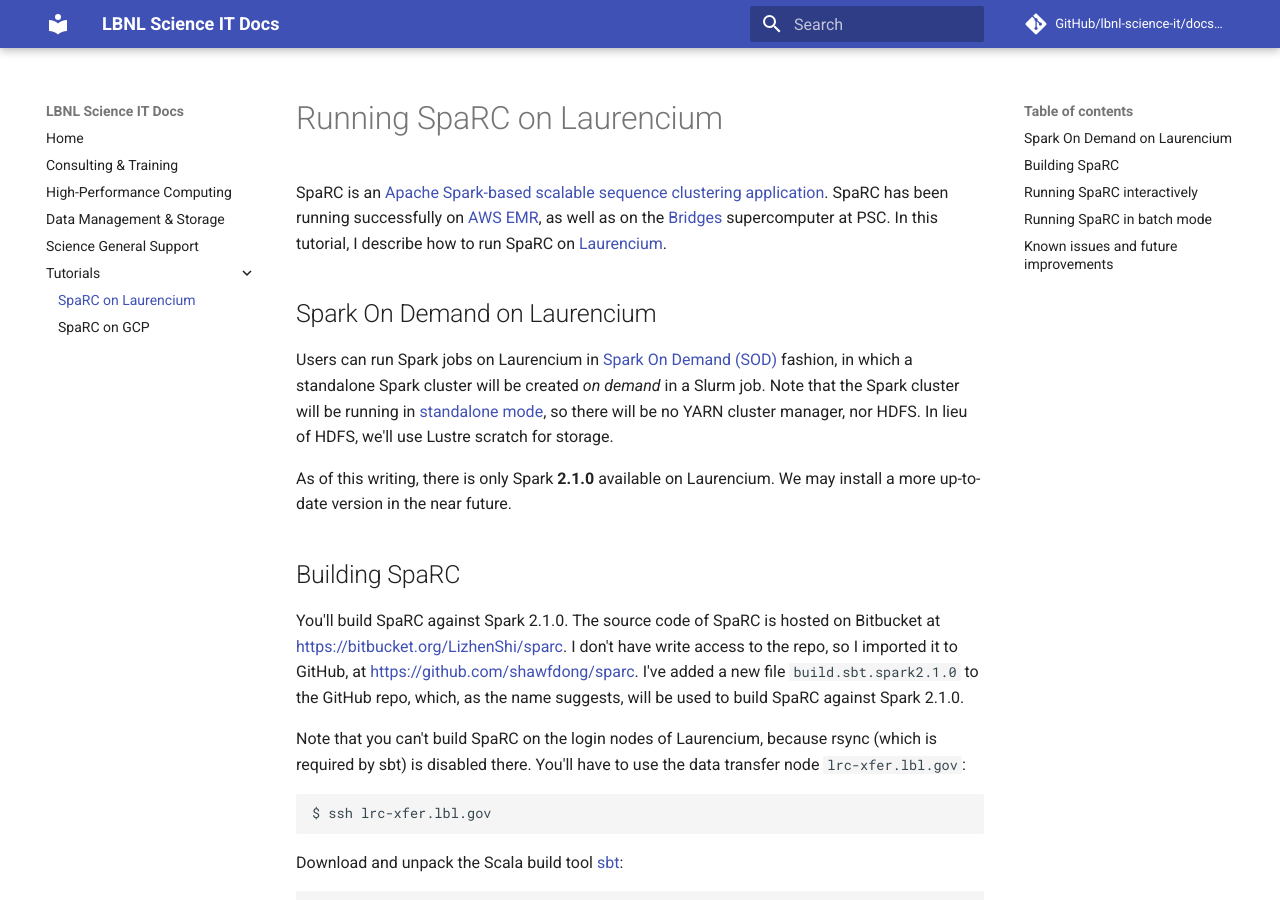
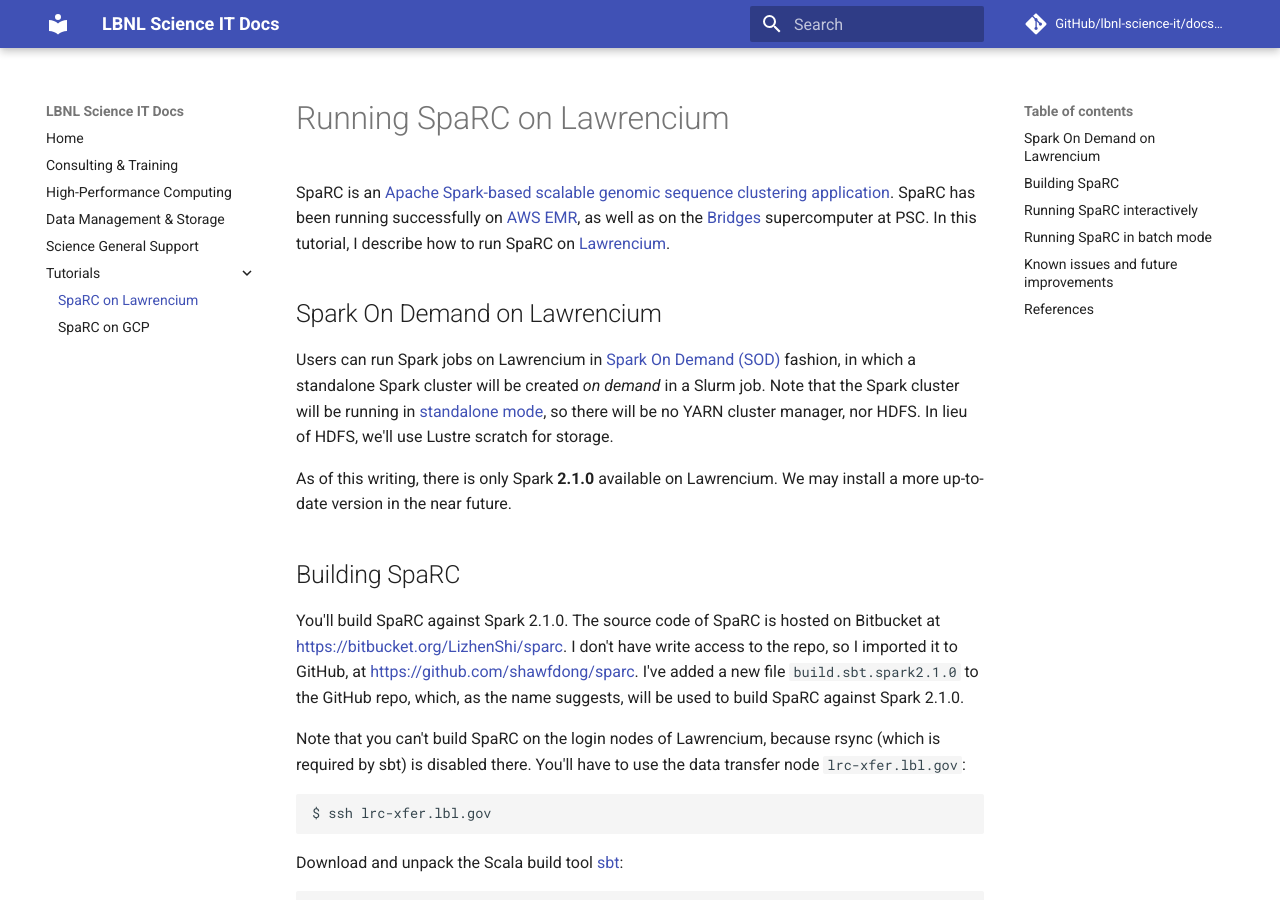
Before and after one commit to lbnl-science-it/docs-source, an MkDocs documentation site: the page built from docs/sparc_on_lawrencium.md, in a window 1280 px wide and 900 px high. Built offline with MkDocs 1.6.1 and Material for MkDocs 9.7.7, drawn with Linux system fonts in a browser that asks for light colours; comment, search, counter and statistics services are not loaded; some of the changed text lies outside the part shown.

Commit message:
fixed typo

````diff
--- a/docs/sparc_on_laurencium.md
+++ b/docs/sparc_on_lawrencium.md
@@ -1,18 +1,18 @@
-# Running SpaRC on Laurencium
+# Running SpaRC on Lawrencium
 
-SpaRC is an [Apache Spark-based scalable sequence clustering application](https://www.biorxiv.org/content/10.1101/246496v1). SpaRC has been running successfully on [AWS EMR](https://aws.amazon.com/emr/), as well as on the [Bridges](https://www.psc.edu/bridges) supercomputer at PSC. In this tutorial, I describe how to run SpaRC on [Laurencium](https://sites.google.com/a/lbl.gov/high-performance-computing-services-group/lbnl-supercluster/lawrencium).
+SpaRC is an [Apache Spark-based scalable genomic sequence clustering application](#references). SpaRC has been running successfully on [AWS EMR](https://aws.amazon.com/emr/), as well as on the [Bridges](https://www.psc.edu/bridges) supercomputer at PSC. In this tutorial, I describe how to run SpaRC on [Lawrencium](https://sites.google.com/a/lbl.gov/high-performance-computing-services-group/lbnl-supercluster/lawrencium).
 
-## Spark On Demand on Laurencium
+## Spark On Demand on Lawrencium
 
-Users can run Spark jobs on Laurencium in [Spark On Demand (SOD)](https://sites.google.com/a/lbl.gov/high-performance-computing-services-group/getting-started/faq) fashion, in which a standalone Spark cluster will be created *on demand* in a Slurm job. Note that the Spark cluster will be running in [standalone mode](https://spark.apache.org/docs/latest/spark-standalone.html), so there will be no YARN cluster manager, nor HDFS. In lieu of HDFS, we'll use Lustre scratch for storage.
+Users can run Spark jobs on Lawrencium in [Spark On Demand (SOD)](https://sites.google.com/a/lbl.gov/high-performance-computing-services-group/getting-started/faq) fashion, in which a standalone Spark cluster will be created *on demand* in a Slurm job. Note that the Spark cluster will be running in [standalone mode](https://spark.apache.org/docs/latest/spark-standalone.html), so there will be no YARN cluster manager, nor HDFS. In lieu of HDFS, we'll use Lustre scratch for storage.
 
-As of this writing, there is only Spark **2.1.0** available on Laurencium. We may install a more up-to-date version in the near future.
+As of this writing, there is only Spark **2.1.0** available on Lawrencium. We may install a more up-to-date version in the near future.
 
 ## Building SpaRC
 
 You'll build SpaRC against Spark 2.1.0. The source code of SpaRC is hosted on Bitbucket at <https://bitbucket.org/LizhenShi/sparc>. I don't have write access to the repo, so I imported it to GitHub, at <https://github.com/shawfdong/sparc>. I've added a new file `build.sbt.spark2.1.0` to the GitHub repo, which, as the name suggests, will be used to build SpaRC against Spark 2.1.0.
 
-Note that you can't build SpaRC on the login nodes of Laurencium, because rsync (which is required by sbt) is disabled there. You'll have to use the data transfer node `lrc-xfer.lbl.gov`:
+Note that you can't build SpaRC on the login nodes of Lawrencium, because rsync (which is required by sbt) is disabled there. You'll have to use the data transfer node `lrc-xfer.lbl.gov`:
 
 ```shell
 $ ssh lrc-xfer.lbl.gov
@@ -66,11 +66,11 @@ $ head -2 sample.seq
 
 Now you can exit from `lrc-xfer.lbl.gov`.
 
-*Alternatively*, you could build SpaRC on your local computer, then upload the assembled fat jar file to your Lustre scratch space on Laurencium.
+*Alternatively*, you could build SpaRC on your local computer, then upload the assembled fat jar file to your Lustre scratch space on Lawrencium.
 
 ## Running SpaRC interactively
 
-SSH to a Laurencium login node:
+SSH to a Lawrencium login node:
 
 ```shell
 $ ssh lrc-login.lbl.gov
@@ -237,3 +237,8 @@ sbatch sparc.slurm
 
 1. Presumably, there is a switch `-i` to `spark-start` that would enable communications over the IPoIB network. But it doesn't work!
 2. Spark 2.1.0 is a bit old.
+
+## References
+
+1. <https://academic.oup.com/bioinformatics/article/35/5/760/5078476>
+2. <https://peerj.com/articles/8966/>
--- a/mkdocs.yml
+++ b/mkdocs.yml
@@ -25,5 +25,5 @@ nav:
     - "Data Management & Storage": data.md
     - "Science General Support": support.md
     - Tutorials:
-        - "SpaRC on Laurencium": sparc_on_laurencium.md
+        - "SpaRC on Lawrencium": sparc_on_lawrencium.md
         - "SpaRC on GCP": sparc_on_gcp.md
````
